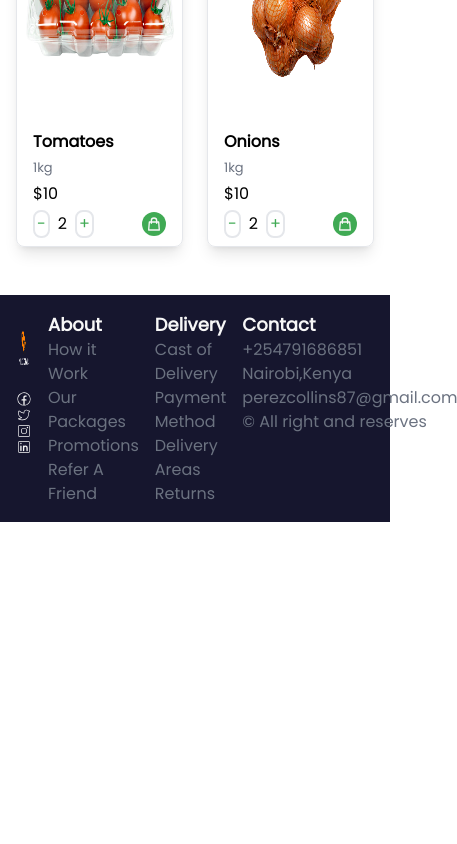
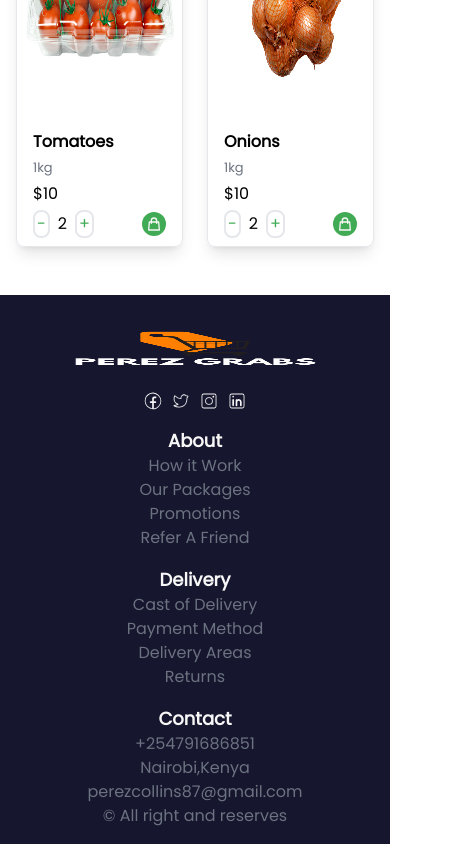
Before and after one commit to Collins87mbathi/grocery_microservice_ui, a React (Create React App) app: page / in a window 390 px wide. Shown: the part 1578-2422 px from the top of the page, 457 px wide, since content can reach past the window. Before the commit the page ends 2100 px from the top, so only its background shows below. Built offline with nearby package versions, Linux system fonts and the light colour scheme.

Commit message:
fixed the footer responsiveness

```diff
--- /dev/null
+++ b/src/Footer/Footer.css
@@ -0,0 +1,18 @@
+.footer-container {
+    display: flex;
+    justify-content: space-between;
+}
+
+@media screen and (max-width:768px) {
+    .footer-container {
+        display: flex;
+        flex-direction: column;
+        text-align: center;
+    }
+
+    .footer-icons{
+        display: flex;
+        align-items: center;
+        justify-content: center;
+    }
+}
--- a/src/Footer/Footer.jsx
+++ b/src/Footer/Footer.jsx
@@ -1,13 +1,14 @@
 import React from 'react'
 import logo from '../Assets/logo2.png'
 import {CiFacebook,CiTwitter,CiInstagram,CiLinkedin} from "react-icons/ci"
+import "./Footer.css";
 
 const Footer = () => {
   return (
-    <div className='max-w-[1640px] p-4 bg-[#16162E] text-[#F7F7F7] flex gap-4 justify-between'>
+    <div className='max-w-[1640px] p-4 bg-[#16162E] text-[#F7F7F7] gap-4  footer-container'>
     <div className='flex flex-col'>
-     <img src={logo} className='h-[80px] w-auto' alt='logo'/>
-     <div className='lg:flex gap-2 md:text-[20px]'>
+     <img src={logo} className='h-[80px] w-auto logo' alt='logo'/>
+     <div className='flex gap-2 text-[20px] footer-icons'>
         <CiFacebook/>
         <CiTwitter/>
         <CiInstagram/>
```
